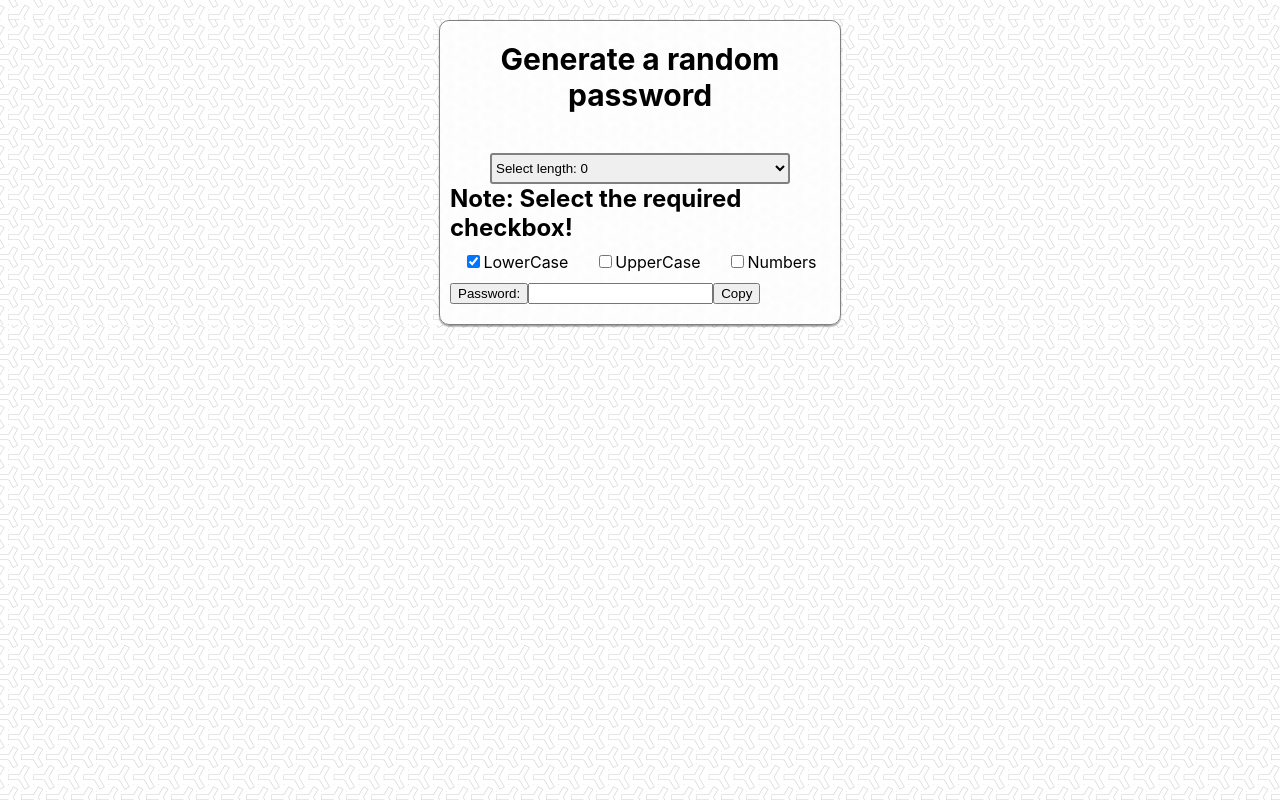
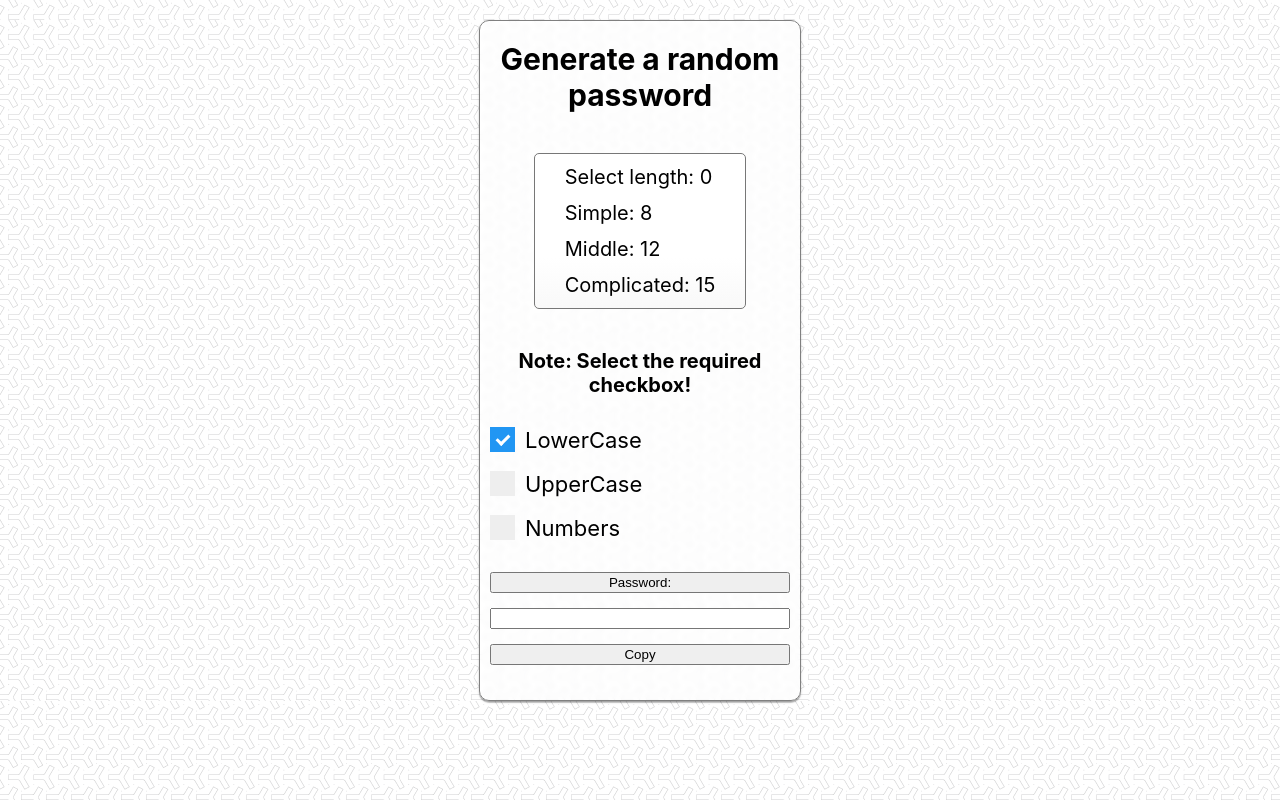
Before and after one commit to DenysPhV/random-password, a Next.js app: page / in a window 1280 px wide. Built offline with nearby package versions, Linux system fonts and the light colour scheme.

Commit message:
styles fix

```diff
--- a/pages/index.js
+++ b/pages/index.js
@@ -31,7 +31,7 @@ const index = () => {
   const handleUpdate = e => {
     setLength(e.target.value);
   };
-
+  // получили и скопировали пароль
   const handleClick = e => {
     console.log('Получить пароль', password);
     window.navigator.clipboard.writeText(password);
@@ -44,64 +44,79 @@ const index = () => {
 
       <form className={styles.form}>
         <div className={styles.selectContainer}>
-          <select onChange={handleUpdate} className={styles.select}>
+          <select onChange={handleUpdate} className={styles.select} multiple>
             {[...LENGTH_PASSWORD].map(item => {
               const { id, name, value } = item;
               return (
-                <option key={id} value={value} className={styles.options}>
+                <option key={id} value={value} className={styles.optionsItem}>
                   {name}: {value}
                 </option>
               );
             })}
           </select>
+          <span className={styles.focus}></span>
         </div>
 
-        <div>
-          <h2>Note: Select the required checkbox! </h2>
+        <div className={styles.checkboxContainer}>
+          <h2 className={styles.titleCheckbox}>
+            Note: Select the required checkbox!{' '}
+          </h2>
           <ul className={styles.checkboxItem}>
             <li>
-              <label>
+              <label className={styles.label}>
                 <input
                   type="checkbox"
                   checked={isLowerCase}
                   onChange={() => setIsLowerCase(value => !value)}
                 />
-                <span>LowerCase</span>
+                <span className={styles.checkmark}>
+                  <p>LowerCase</p>
+                </span>
               </label>
             </li>
             <li>
-              <label>
+              <label className={styles.label}>
                 <input
                   type="checkbox"
                   checked={isUpperCase}
                   onChange={() => setIsUpperCase(value => !value)}
                 />
-                <span>UpperCase</span>
+                <span className={styles.checkmark}>
+                  <p>UpperCase</p>
+                </span>
               </label>
             </li>
             <li>
-              <label>
+              <label className={styles.label}>
                 <input
                   type="checkbox"
                   checked={isNumbers}
                   onChange={() => setIsNumbers(value => !value)}
                 />
-                <span>Numbers</span>
+                <span className={styles.checkmark}>
+                  <p>Numbers</p>
+                </span>
               </label>
             </li>
           </ul>
         </div>
 
-        <div>
+        <div className={styles.passwordContainer}>
           <button
             type="button"
             value="Generate Password"
             onClick={generatePassword}
+            className={styles.button}
           >
             Password:
           </button>
-          <input placeholder={password} readOnly />
-          <button type="button" value="Copy Password" onClick={handleClick}>
+          <input placeholder={password} readOnly multiple />
+          <button
+            type="button"
+            value="Copy Password"
+            onClick={handleClick}
+            className={styles.button}
+          >
             Copy
           </button>
         </div>
--- a/styles/Home.module.css
+++ b/styles/Home.module.css
@@ -1,7 +1,7 @@
 .container {
   margin: 20px auto;
   border: 1px solid #808080;
-  width: 400px;
+  width: 320px;
 
   border-radius: 10px;
 
@@ -11,8 +11,30 @@
     0px 2px 1px rgb(0 0 0 / 20%);
 }
 
+.checkboxContainer {
+  padding-top: 20px;
+  padding-bottom: 20px;
+}
+
+.passwordContainer {
+  display: flex;
+  flex-direction: column;
+}
+
+/* .passwordInput {
+
+} */
+
 .title {
   font-size: 30px;
+  font-weight: 700;
+  text-align: center;
+
+  padding-top: 20px;
+  padding-bottom: 20px;
+}
+.titleCheckbox {
+  font-size: 20px;
   font-weight: 700;
   text-align: center;
 
@@ -34,22 +56,124 @@
 }
 
 .select {
-  min-width: 300px;
-  padding-top: 5px;
-  padding-bottom: 5px;
+  display: grid;
+  grid-template-areas: 'select';
 
-  border: 2px solid grey;
-  border-radius: 3px;
+  position: relative;
+
+  align-items: center;
+
+  margin: 0;
+
+  font-family: inherit;
+  font-size: 1.25rem;
+
+  width: 100%;
+
+  border: 1px solid #777777;
+  border-radius: 0.25em;
+
+  padding: 0.25em 0.5em;
+
+  cursor: pointer;
+  line-height: 1.1;
+  background-color: #ffffff;
+  background-image: linear-gradient(to top, #f9f9f9, #ffffff 33%);
 }
 
-/* .options {
-  padding-top: 10px;
-} */
+.optionsItem {
+  list-style-type: none;
+  padding: 6px 20px;
+
+  cursor: pointer;
+}
 
 .checkboxItem {
   display: flex;
-  justify-content: space-around;
+  flex-direction: column;
+  justify-content: space-between;
 
   padding-top: 10px;
   padding-bottom: 10px;
+
+  height: 100px;
 }
+/* Customize the label (the container) */
+.label {
+  display: block;
+  position: relative;
+
+  padding-left: 35px;
+  margin-bottom: 12px;
+
+  cursor: pointer;
+  font-size: 22px;
+  -webkit-user-select: none;
+  -moz-user-select: none;
+  -ms-user-select: none;
+  user-select: none;
+}
+/* Hide the browser's default checkbox */
+.label input {
+  position: absolute;
+  opacity: 0;
+  cursor: pointer;
+  height: 0;
+  width: 0;
+}
+/* Create a custom checkbox */
+.checkmark {
+  position: absolute;
+  top: 0;
+  left: 0;
+
+  display: flex;
+  align-items: center;
+
+  height: 25px;
+  width: 25px;
+  background-color: #eee;
+}
+
+.checkmark p {
+  margin-left: 35px;
+}
+
+/* On mouse-over, add a grey background color */
+.label:hover input ~ .checkmark {
+  background-color: #ccc;
+}
+
+/* When the checkbox is checked, add a blue background */
+.label input:checked ~ .checkmark {
+  background-color: #2196f3;
+}
+
+/* Create the checkmark/indicator (hidden when not checked) */
+.checkmark:after {
+  content: '';
+  position: absolute;
+  display: none;
+}
+
+/* Show the checkmark when checked */
+.label input:checked ~ .checkmark:after {
+  display: block;
+}
+
+/* Style the checkmark/indicator */
+.label .checkmark:after {
+  left: 9px;
+  top: 5px;
+  width: 5px;
+  height: 10px;
+  border: solid white;
+  border-width: 0 3px 3px 0;
+  -webkit-transform: rotate(45deg);
+  -ms-transform: rotate(45deg);
+  transform: rotate(45deg);
+}
+.button {
+  margin-top: 15px;
+  margin-bottom: 15px;
+}
```
